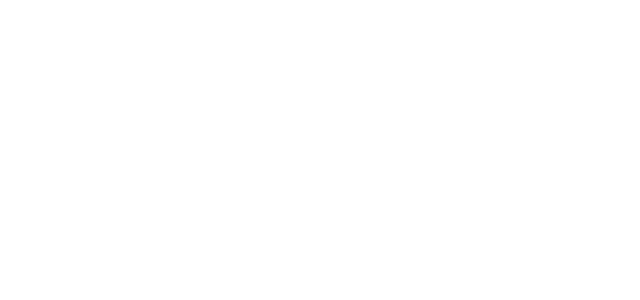
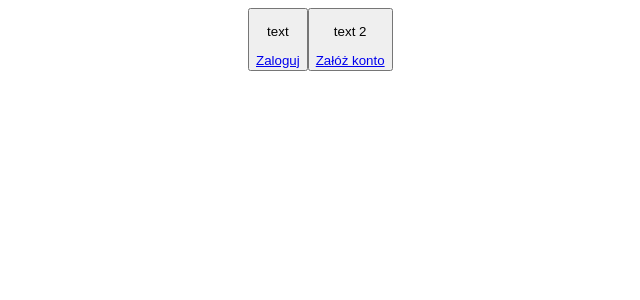
Before and after one commit to schodekWgorach/ps004_niechciane-rzeczy, a React (Create React App) app: page /Logging in a window 1280 px wide. Before the commit this address had no page. Shown: the top 300 px of the page, without its empty margins (550-1190 px from the left). Built offline with nearby package versions, Linux system fonts and the light colour scheme.

Commit message:
logging file working with log files, adding to the router

```diff
--- a/src/App.js
+++ b/src/App.js
@@ -1,4 +1,3 @@
-import Home from "./components/Home";
 import Index from "./components/Home";
 
 function App() {
--- a/src/components/home/Home.js
+++ b/src/components/home/Home.js
@@ -10,7 +10,8 @@
 function Home() {
     return (
         <>
- {/*           <Navigation />*/}
+   {/*         <Logging />*/}
+            <Navigation />
             <Header />
             <ThreeColumns />
             <FourSteps />
--- a/src/components/home/Logging.js
+++ b/src/components/home/Logging.js
@@ -9,9 +9,11 @@
                 <div className="col-10"></div>
                 <div className="loggingButtons col-5">
                     <button>
+                        <p> text</p>
                         <Link to="/logowanie">Zaloguj</Link>
                     </button>
                     <button>
+                        <p>text 2</p>
                         <Link to="/rejestracja">Załóż konto</Link>
                     </button>
                 </div>
--- a/src/index.js
+++ b/src/index.js
@@ -3,6 +3,7 @@
 import {BrowserRouter, Route, Routes} from "react-router-dom";
 import Home from "./components/home/Home";
 import './scss/main.scss';
+import Logging from "./components/home/Logging";
 
 const root = ReactDOM.createRoot(document.getElementById('root'));
 root.render(
@@ -10,6 +11,8 @@
       <BrowserRouter>
           <Routes>
               <Route path="/" element={<Home />} />
+              <Route path="/Logging" element={<Logging />} />
+              <Route path="/Loggedln" element={<Logging />} />
           </Routes>
       </BrowserRouter>
   </React.StrictMode>
```
